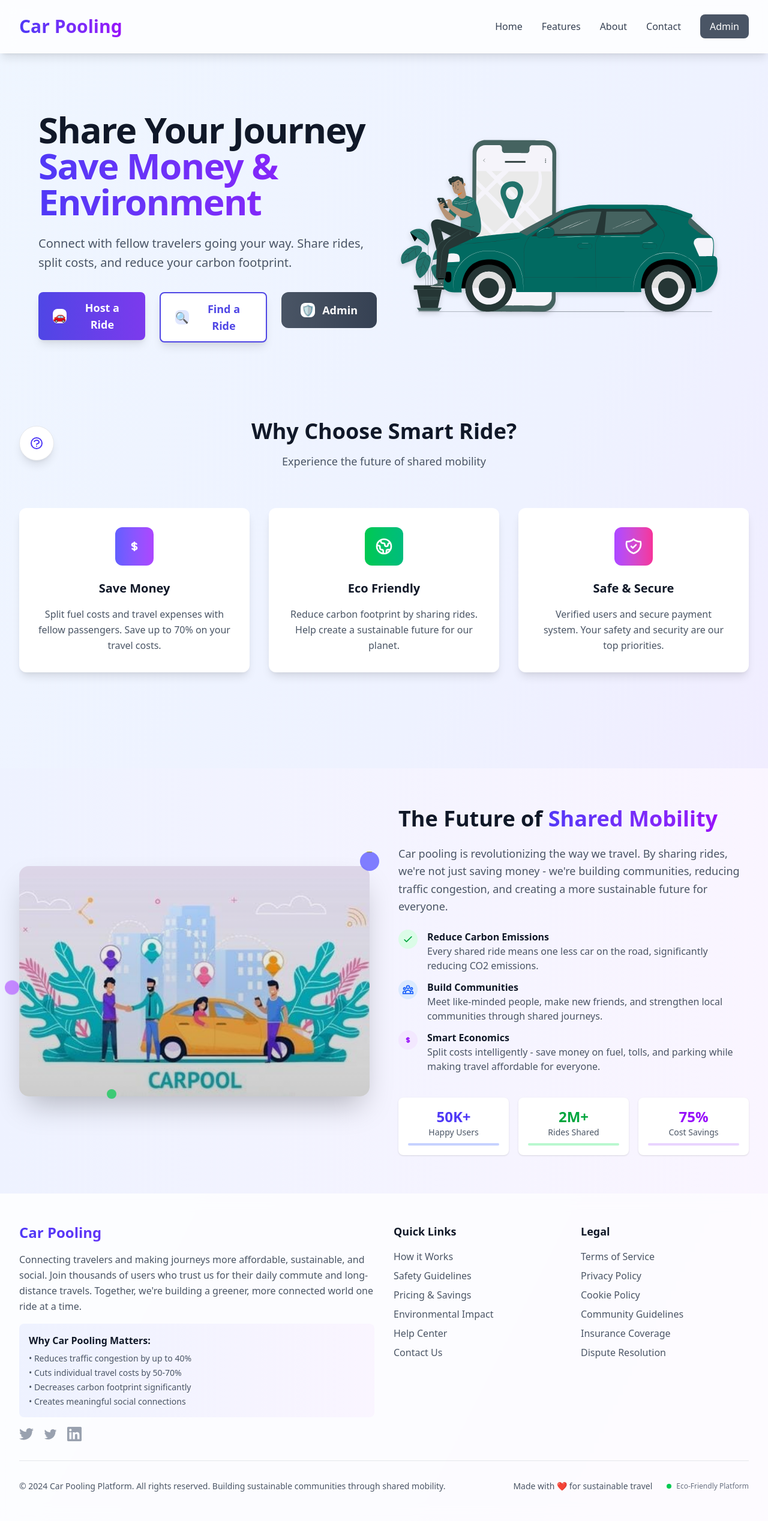
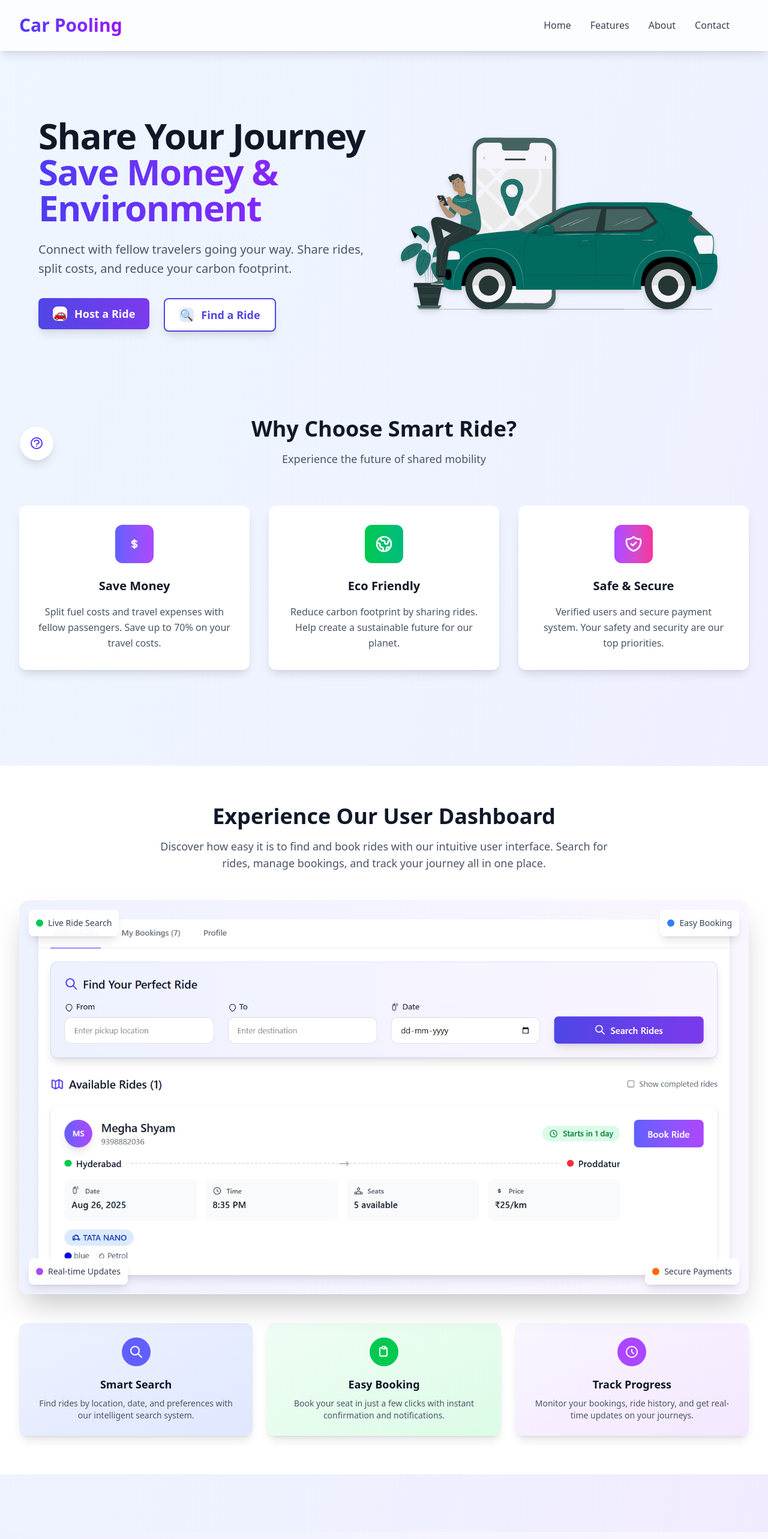
Before and after one commit to PATHAKOTAMEGHASHYAMREDDY/Car_Pooling, a React (Vite) app: page / in a window 1280 px wide. Shown: the top 2566 px of the page at 60% size. Before the commit the page ends 2536 px from the top, so only its background shows below. Built offline with nearby package versions, Linux system fonts and the light colour scheme.

Commit message:
landing done

```diff
--- a/src/pages/landing.jsx
+++ b/src/pages/landing.jsx
@@ -3,6 +3,7 @@ import { useNavigate } from "react-router-dom";
 import Lottie from "lottie-react";
 import carpoolAnimation from "../assets/carpool.json";
 import carpoolImage from "../assets/car-pool.jpg";
+import userDashboardImage from "../assets/userDashboard.png";
 
 const Landing = () => {
   const navigate = useNavigate();
@@ -90,12 +91,6 @@ const Landing = () => {
 
               {/* Action Buttons */}
               <div className="flex items-center space-x-3">
-                <button
-                  onClick={() => navigate("/admin/login")}
-                  className="px-4 py-2 bg-gray-600 text-white rounded-lg hover:bg-gray-700 transition-all duration-200 hover:scale-105 font-medium"
-                >
-                  Admin
-                </button>
               </div>
             </nav>
 
@@ -162,12 +157,6 @@ const Landing = () => {
 
                 {/* Mobile Action Buttons */}
                 <div className="pt-4 border-t border-gray-200 space-y-3">
-                  <button
-                    onClick={() => navigate("/admin/login")}
-                    className="w-full px-4 py-2 bg-gray-600 text-white rounded-lg hover:bg-gray-700 transition-all duration-200 font-medium"
-                  >
-                    Admin
-                  </button>
                 </div>
               </div>
             </div>
@@ -233,18 +222,7 @@ const Landing = () => {
                 </button>
               </div>
 
-              {/* Admin Button */}
-              <div className="group">
-                <button
-                  onClick={() => navigate("/admin/login")}
-                  className="w-full sm:w-auto flex items-center justify-center px-8 py-4 text-lg font-semibold rounded-xl bg-gradient-to-r from-gray-600 to-gray-700 text-white hover:from-gray-700 hover:to-gray-800 group-hover:scale-105 transition-all duration-300"
-                >
-                  <div className="w-6 h-6 bg-white bg-opacity-20 rounded-lg flex items-center justify-center mr-3">
-                    🛡️
-                  </div>
-                  Admin
-                </button>
-              </div>
+
             </div>
           </div>
 
@@ -404,6 +382,94 @@ const Landing = () => {
           </div>
         </div>
       </main>
+
+      {/* User Dashboard Showcase Section */}
+      <section id="dashboard" className="bg-white py-16 mt-24">
+        <div className="max-w-7xl mx-auto px-4 sm:px-6 lg:px-8">
+          <div className="text-center mb-12">
+            <h2 className="text-3xl font-bold text-gray-900 sm:text-4xl mb-4">
+              Experience Our User Dashboard
+            </h2>
+            <p className="text-lg text-gray-600 max-w-3xl mx-auto">
+              Discover how easy it is to find and book rides with our intuitive user interface.
+              Search for rides, manage bookings, and track your journey all in one place.
+            </p>
+          </div>
+
+          <div className="relative">
+            {/* Dashboard Image Container */}
+            <div className="relative overflow-hidden rounded-2xl shadow-2xl bg-gradient-to-r from-indigo-50 to-purple-50 p-8">
+              <img
+                src={userDashboardImage}
+                alt="User Dashboard Interface"
+                className="w-full h-auto rounded-xl shadow-lg"
+              />
+
+              {/* Static Feature Highlights */}
+              <div className="absolute top-4 left-4 bg-white/90 backdrop-blur-sm rounded-lg p-3 shadow-lg">
+                <div className="flex items-center space-x-2">
+                  <div className="w-3 h-3 bg-green-500 rounded-full"></div>
+                  <span className="text-sm font-medium text-gray-700">Live Ride Search</span>
+                </div>
+              </div>
+
+              <div className="absolute top-4 right-4 bg-white/90 backdrop-blur-sm rounded-lg p-3 shadow-lg">
+                <div className="flex items-center space-x-2">
+                  <div className="w-3 h-3 bg-blue-500 rounded-full"></div>
+                  <span className="text-sm font-medium text-gray-700">Easy Booking</span>
+                </div>
+              </div>
+
+              <div className="absolute bottom-4 left-4 bg-white/90 backdrop-blur-sm rounded-lg p-3 shadow-lg">
+                <div className="flex items-center space-x-2">
+                  <div className="w-3 h-3 bg-purple-500 rounded-full"></div>
+                  <span className="text-sm font-medium text-gray-700">Real-time Updates</span>
+                </div>
+              </div>
+
+              <div className="absolute bottom-4 right-4 bg-white/90 backdrop-blur-sm rounded-lg p-3 shadow-lg">
+                <div className="flex items-center space-x-2">
+                  <div className="w-3 h-3 bg-orange-500 rounded-full"></div>
+                  <span className="text-sm font-medium text-gray-700">Secure Payments</span>
+                </div>
+              </div>
+            </div>
+
+            {/* Key Features Grid */}
+            <div className="grid grid-cols-1 md:grid-cols-3 gap-6 mt-12">
+              <div className="text-center p-6 bg-gradient-to-br from-indigo-50 to-indigo-100 rounded-xl shadow-lg">
+                <div className="w-12 h-12 bg-indigo-500 rounded-full flex items-center justify-center mx-auto mb-4">
+                  <svg className="w-6 h-6 text-white" fill="none" stroke="currentColor" viewBox="0 0 24 24">
+                    <path strokeLinecap="round" strokeLinejoin="round" strokeWidth={2} d="M21 21l-6-6m2-5a7 7 0 11-14 0 7 7 0 0114 0z" />
+                  </svg>
+                </div>
+                <h3 className="text-lg font-semibold text-gray-900 mb-2">Smart Search</h3>
+                <p className="text-gray-600 text-sm">Find rides by location, date, and preferences with our intelligent search system.</p>
+              </div>
+
+              <div className="text-center p-6 bg-gradient-to-br from-green-50 to-green-100 rounded-xl shadow-lg">
+                <div className="w-12 h-12 bg-green-500 rounded-full flex items-center justify-center mx-auto mb-4">
+                  <svg className="w-6 h-6 text-white" fill="none" stroke="currentColor" viewBox="0 0 24 24">
+                    <path strokeLinecap="round" strokeLinejoin="round" strokeWidth={2} d="M9 5H7a2 2 0 00-2 2v10a2 2 0 002 2h8a2 2 0 002-2V7a2 2 0 00-2-2h-2M9 5a2 2 0 002 2h2a2 2 0 002-2M9 5a2 2 0 012-2h2a2 2 0 012 2" />
+                  </svg>
+                </div>
+                <h3 className="text-lg font-semibold text-gray-900 mb-2">Easy Booking</h3>
+                <p className="text-gray-600 text-sm">Book your seat in just a few clicks with instant confirmation and notifications.</p>
+              </div>
+
+              <div className="text-center p-6 bg-gradient-to-br from-purple-50 to-purple-100 rounded-xl shadow-lg">
+                <div className="w-12 h-12 bg-purple-500 rounded-full flex items-center justify-center mx-auto mb-4">
+                  <svg className="w-6 h-6 text-white" fill="none" stroke="currentColor" viewBox="0 0 24 24">
+                    <path strokeLinecap="round" strokeLinejoin="round" strokeWidth={2} d="M12 8v4l3 3m6-3a9 9 0 11-18 0 9 9 0 0118 0z" />
+                  </svg>
+                </div>
+                <h3 className="text-lg font-semibold text-gray-900 mb-2">Track Progress</h3>
+                <p className="text-gray-600 text-sm">Monitor your bookings, ride history, and get real-time updates on your journeys.</p>
+              </div>
+            </div>
+          </div>
+        </div>
+      </section>
 
       {/* About Car Pooling Section */}
       <section
@@ -831,6 +897,14 @@ const Landing = () => {
                   Eco-Friendly Platform
                 </span>
               </div>
+              {/* Admin Access */}
+              <button
+                onClick={() => navigate("/admin/login")}
+                className="text-xs text-gray-400 hover:text-gray-600 transition-colors duration-200 px-2 py-1 rounded hover:bg-gray-50"
+                title="Admin Access"
+              >
+                🛡️ Admin
+              </button>
             </div>
           </div>
         </div>
```
Also changed, not shown: src/assets/userDashboard.png (added).
